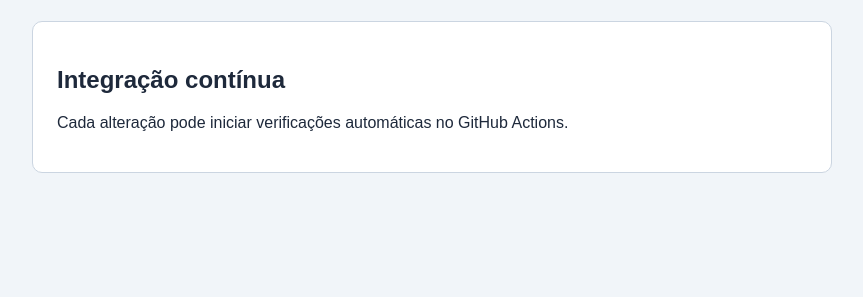
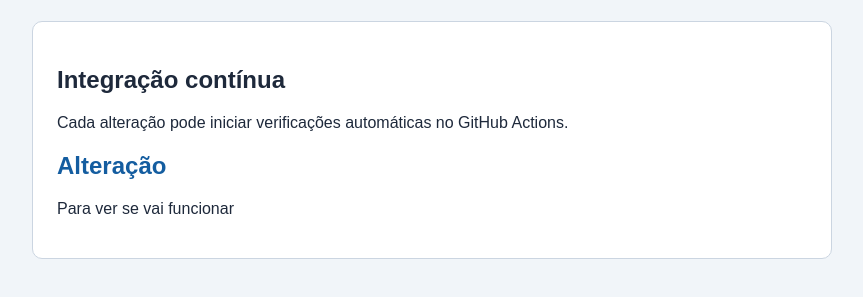
Before and after one commit to Novaes-code/criar-pipeline, a plain HTML site: page index.html in a window 1280 px wide. Shown: the part 141-438 px from the top of the page, without its empty margins (208-1071 px from the left). Drawn offline with Linux system fonts and the light colour scheme.

Commit message:
Add header and paragraph to index.html

```diff
--- a/index.html
+++ b/index.html
@@ -22,6 +22,11 @@ Cada alteração pode iniciar verificações
 
 automáticas no GitHub Actions.
 </p>
+
+  <h1>Alteração</h1>
+
+  <p>Para ver se vai funcionar</p>
+
 </section>
 </main>
 </body>
```
